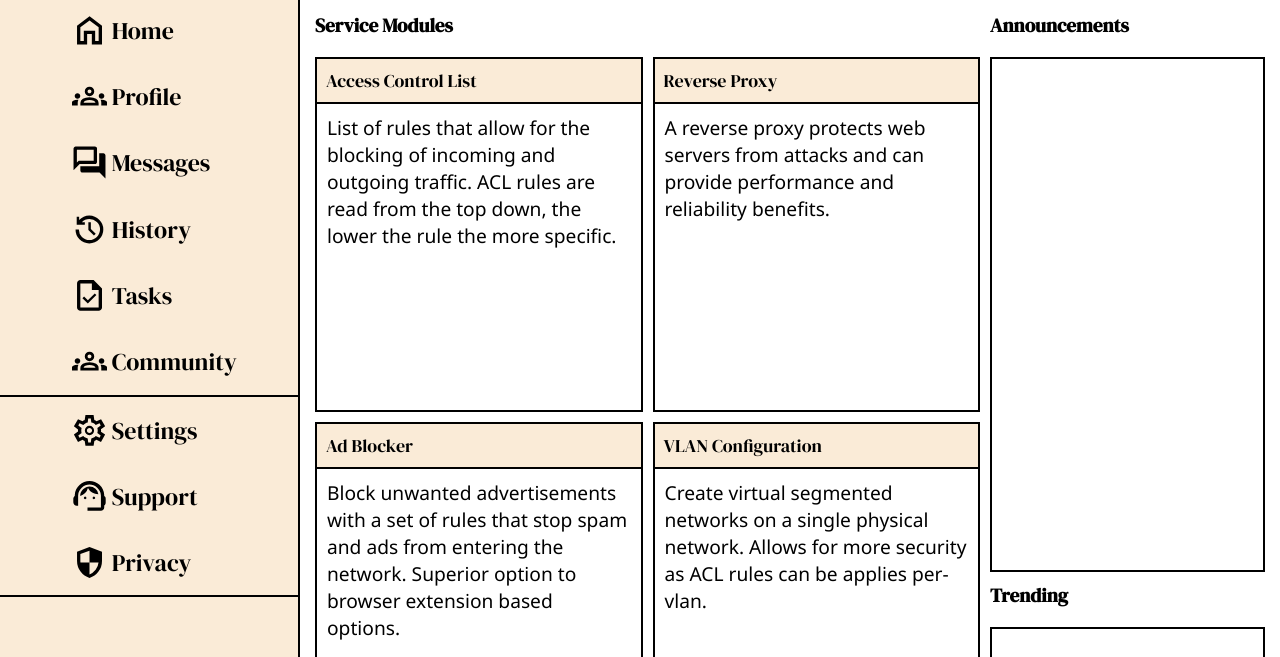
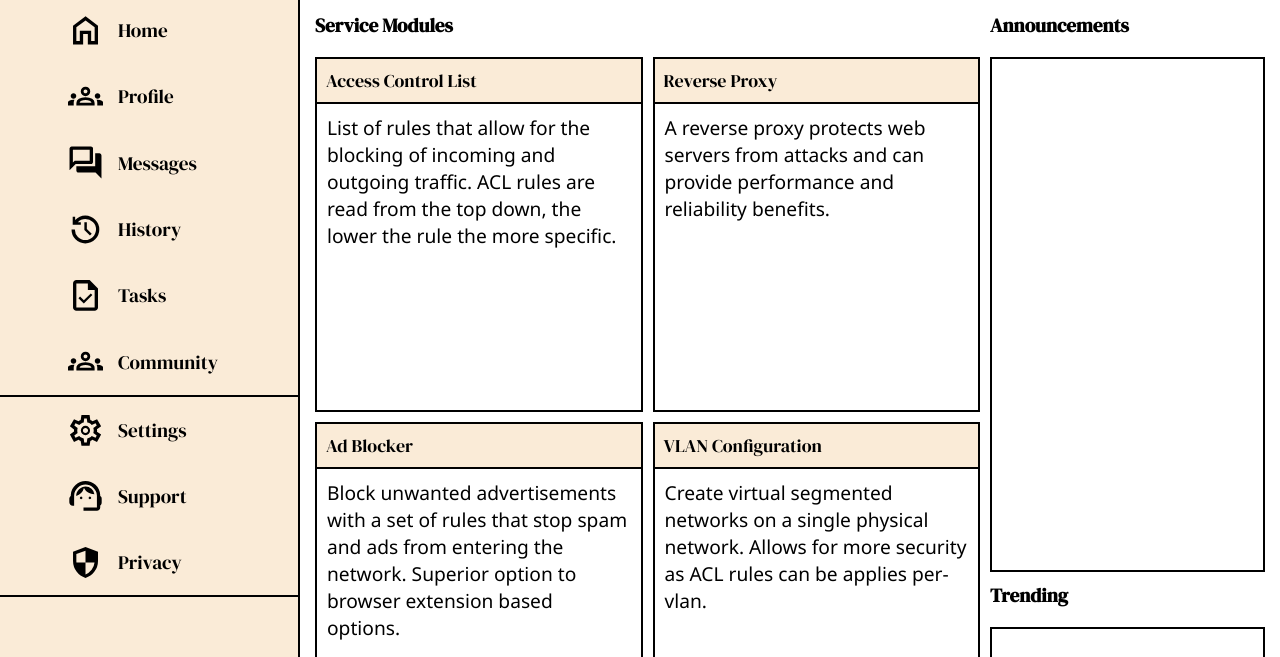
Before and after one commit to dario-cruz/project-admin-dashboard, a plain HTML site: page index.html in a window 1280 px wide. Shown: the part 143-800 px from the top of the page. Drawn offline with Linux system fonts and the light colour scheme.

Commit message:
Change font size for sidepanel text elems.

```diff
--- a/styles.css
+++ b/styles.css
@@ -38,22 +38,22 @@
 }
 .panelone {
     font-family: 'DM Serif Display', serif;
-    font-size: x-large;
+    font-size: larger;
     display: grid;
     border-bottom: 2px solid black;
 }
 .paneltwo {
     font-family: 'DM Serif Display', serif;
-    font-size: x-large;
+    font-size: larger;
     display: grid;
     grid-row: 3/4;
     border-bottom: 2px solid black;
 }
-
 /* Icons and Text for Sidebar */
 .panelone > div, .paneltwo > div {
     display: grid;
     grid-template-columns: 1.5fr 2.5fr;
+    gap: 10px;
     align-items: center;
 }
 .panelone > div > img, .paneltwo > div > img {
```
